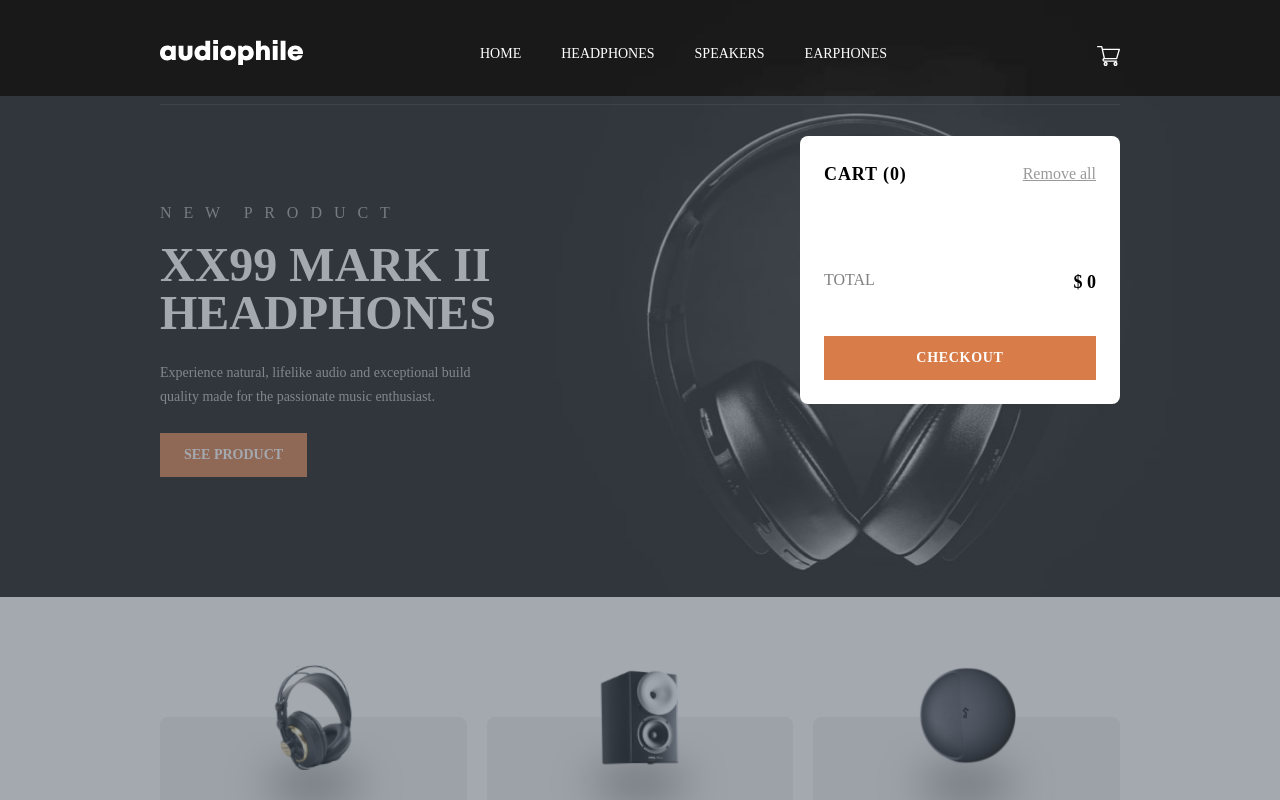
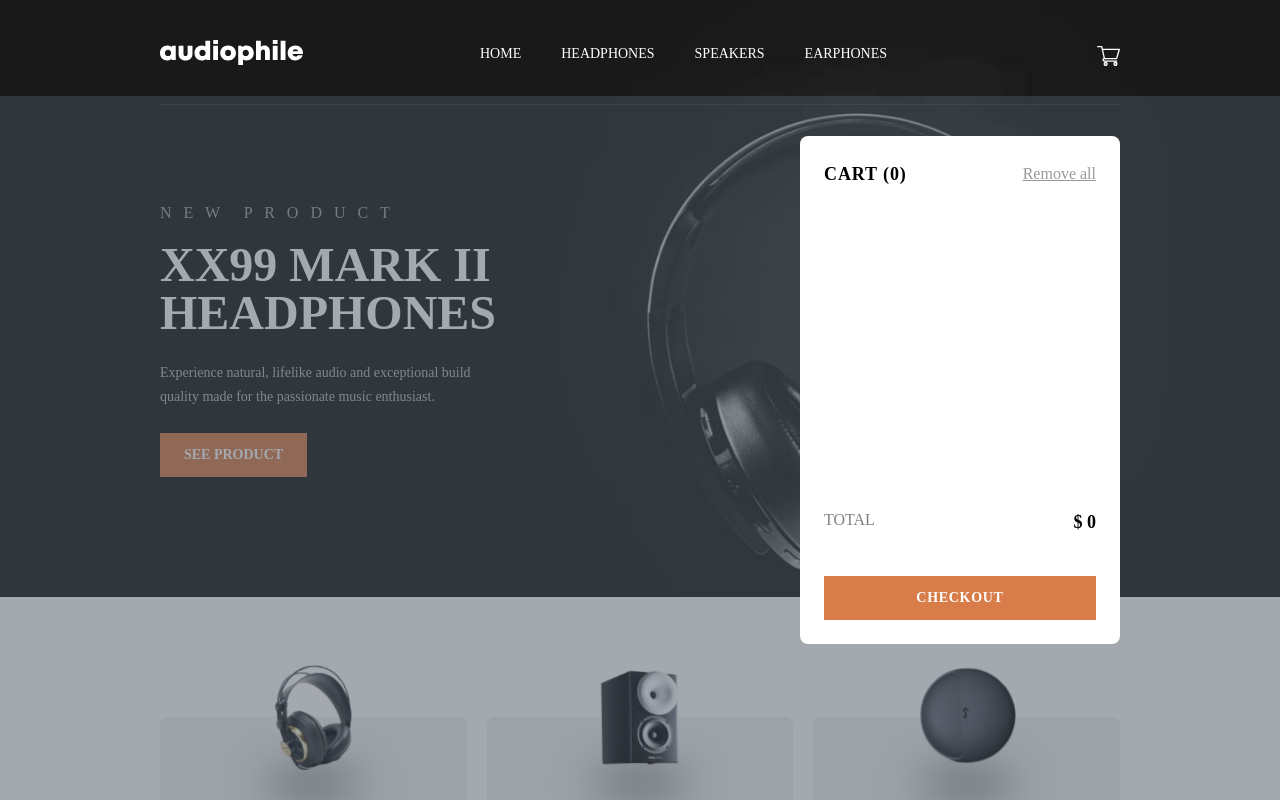
Before and after one commit to kaixin1528/audiophile-e-commerce, a React (Create React App) app: page / in a window 1280 px wide. Both pictures are taken after a click on the button 1108 px from the left and 56 px from the top of the page. Shown: the top 800 px of the page. Built offline with nearby package versions, Linux system fonts and the light colour scheme.

Commit message:
Added overflow-y-scroll to cart

```diff
--- a/src/components/Cart.js
+++ b/src/components/Cart.js
@@ -23,7 +23,7 @@ const Cart = ({
             Remove all
           </button>
         </header>
-        <ul className='grid gap-6 text-sm'>
+        <ul className='grid gap-6 text-sm h-60 overflow-y-scroll'>
           {cart.map((product) => {
             return (
               <li className='grid grid-cols-3 items-center'>
```
